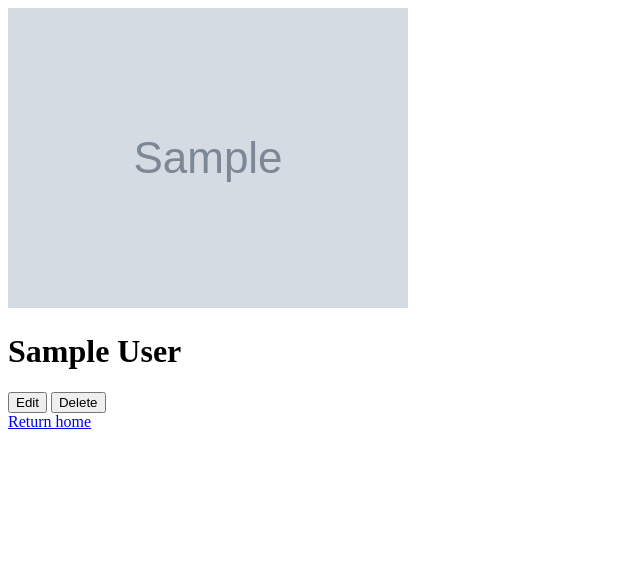
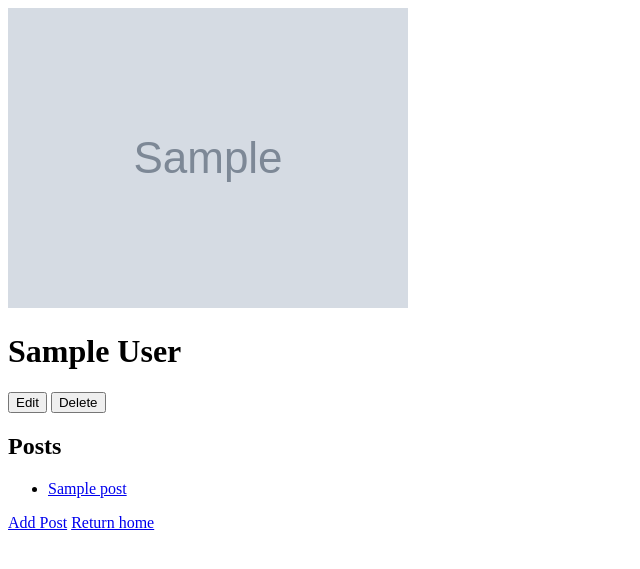
Before and after one commit to Caden01/blogly-exercise, a Flask app: page /users/1 in a window 1280 px wide. Shown: the top 569 px of the page, without its empty margins (0-640 px from the left). Run offline with Flask 3, Linux system fonts and the light colour scheme; tables that the repository leaves empty hold one stand-in row (values such as "Sample post"); grey boxes marked "Sample" are stand-in pictures.

Commit message:
Finish part 2 of blogly

```diff
--- a/app.py
+++ b/app.py
@@ -1,7 +1,7 @@
 """Blogly application."""
 
 from flask import Flask, request, render_template, redirect
-from models import db, connect_db, User
+from models import db, connect_db, User, Post
 
 app = Flask(__name__)
 app.config['SQLALCHEMY_DATABASE_URI'] = 'postgresql:///blogly'
@@ -13,7 +13,7 @@ connect_db(app)
 with app.app_context():
     db.create_all()
 
-## ROUTES ##
+## USER ROUTES ##
 
 @app.route("/")
 def home():
@@ -85,3 +85,65 @@ def delete_user(user_id):
     db.session.commit()
 
     return redirect("/users")
+
+
+## POST ROUTES ##
+
+@app.route("/users/<int:user_id>/posts/new")
+def new_post_form(user_id):
+    """Show form that allows user to create a form"""
+
+    user = User.query.get_or_404(user_id)
+    return render_template("new-post.html", user=user)
+
+@app.route("/users/<int:user_id>/posts/new", methods=["POST"])
+def new_post(user_id):
+    """Handles add new post form"""
+
+    user = User.query.get_or_404(user_id)
+    post = Post(title=request.form["title"],
+                content=request.form["content"],
+                user=user)
+
+    db.session.add(post)
+    db.session.commit()
+
+    return redirect(f"/users/{user_id}")
+
+@app.route("/posts/<int:post_id>")
+def show_post(post_id):
+    """Show info of a specific post"""
+
+    post = Post.query.get_or_404(post_id)
+    return render_template("show-post.html", post=post)
+
+@app.route("/posts/<int:post_id>/edit")
+def edit_post(post_id):
+    """Allow user to edit post"""
+
+    post = Post.query.get_or_404(post_id)
+    return render_template("edit-post.html", post=post)
+
+@app.route("/posts/<int:post_id>/edit", methods=["POST"])
+def update_post(post_id):
+    """Update post"""
+
+    post = Post.query.get_or_404(post_id)
+    post.title = request.form["title"]
+    post.content = request.form["content"]
+
+    db.session.add(post)
+    db.session.commit()
+
+    return redirect(f"/users/{post.user_id}")
+
+@app.route("/posts/<int:post_id>/delete", methods=["POST"])
+def delete_post(post_id):
+    """Deletes existing post"""
+
+    post = Post.query.get_or_404(post_id)
+
+    db.session.delete(post)
+    db.session.commit()
+
+    return redirect(f"/users/{post.user_id}")
--- a/models.py
+++ b/models.py
@@ -1,6 +1,7 @@
 """Models for Blogly."""
 
 from flask_sqlalchemy import SQLAlchemy
+import datetime
 
 db = SQLAlchemy()
 
@@ -15,6 +16,7 @@ class User(db.Model):
     first_name = db.Column(db.Text, nullable=False)
     last_name = db.Column(db.Text, nullable=False)
     image_url = db.Column(db.Text, nullable=False, default=default_image_url)
+    posts = db.relationship("Post", backref="user")
 
     @property
     def name(self):
@@ -22,6 +24,17 @@ class User(db.Model):
 
         return f"{self.first_name} {self.last_name}"
 
+class Post(db.Model):
+    """Post model."""
+
+    __tablename__ = "posts"
+
+    id = db.Column(db.Integer, primary_key=True)
+    title = db.Column(db.Text, nullable=False)
+    content = db.Column(db.Text, nullable=False)
+    created_at = db.Column(db.DateTime, nullable=False, default=datetime.datetime.now)
+    user_id = db.Column(db.Integer, db.ForeignKey("users.id"), nullable=False)
+
 
 def connect_db(app):
     db.app = app
--- a/templates/user.html
+++ b/templates/user.html
@@ -15,5 +15,16 @@
         <button formaction="/users/{{ user.id }}/delete" formmethod="post">Delete</button>
     </form>
 
+    <h2>Posts</h2>
+    <ul>
+        {% for post in user.posts %}
+            <li>
+                <a href="/posts/{{ post.id }}">{{ post.title }}</a>
+            </li>
+        {% endfor %}
+    </ul>
+
+    <a href="/users/{{ user.id }}/posts/new">Add Post</a>
+
     <a href="/users">Return home</a>
 {% endblock %}
```
Also changed, not shown: templates/edit-post.html (added, +24 -0 lines), templates/new-post.html (added, +24 -0 lines), templates/show-post.html (added, +15 -0 lines).
